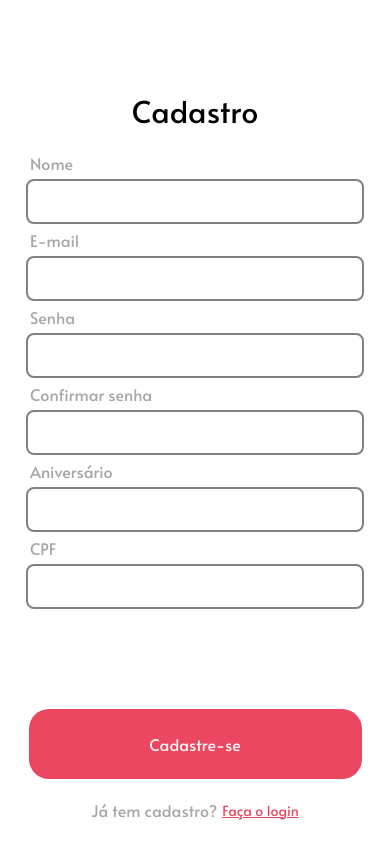
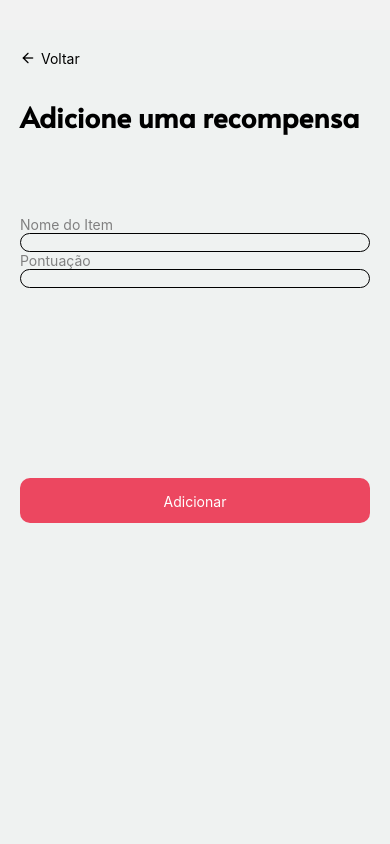
Before and after one commit to ThalisAntunesDaSilva/IndicaMais-app, a React Native app: screen /RewardAdd in a window 390 px wide. Built offline with nearby package versions, Linux system fonts and the light colour scheme.

Commit message:
feat: implementation reward screens and integration with backend

```diff
--- a/src/pages/Indication/index.js
+++ b/src/pages/Indication/index.js
@@ -7,7 +7,7 @@ import api from "../../services/api.js"
 
 export default function Indication() {
 
-const [name, setName] =useState("");
+const [name, setName] = useState("");
 const [email, setEmail] = useState("");
 const [phone, setPhone] = useState("");
 
--- a/src/pages/Register/index.js
+++ b/src/pages/Register/index.js
@@ -1,5 +1,7 @@
 import React, { useState } from "react";
-import { StatusBar } from "expo-status-bar";
+import {
+  StatusBar
+} from "expo-status-bar";
 import {
   FlatList,
   Text,
--- /dev/null
+++ b/src/pages/RewardAdd/index.js
@@ -0,0 +1,109 @@
+import React, {
+  useState
+} from 'react';
+import {
+  View,
+  Text,
+  TouchableOpacity,
+  StatusBar,
+  TextInput
+} from 'react-native';
+import {
+  Feather
+} from '@expo/vector-icons';
+import api from '../../services/api';
+import styles from './styles';
+
+export default function AddReward({ navigation }) {
+  const [name, setName] = useState('');
+  const [pontos, setPontos] = useState(0);
+
+  const onChangeNameHandler = (name) => {
+    setName(name);
+    console.log(name)
+  };
+
+  const onChangePontosHandler = (pontos) => {
+    setPontos(pontos);
+    console.log(pontos)
+  };
+
+  async function postRewards() {
+    const token = "eyJhbGciOiJIUzI1NiIsInR5cCI6IkpXVCJ9.eyJpZCI6IjY1MWJmYjlhYmViNjQwODk3NjE3YzQzYiIsImVtYWlsIjoiVGVzdFRva2VuVXNlckBnbWFpbC5jb20iLCJpYXQiOjE2OTg3OTQ5NzcsImV4cCI6MTY5ODg4MTM3N30.XjDXXmWR5enGYRjM-NvIZh-6BRagpqYUXHyHj4FoxRs";
+
+    const headers = {
+      'Authorization': `Bearer ${token}`
+    };
+
+    try {
+      const response = await api.post('recompensa', {
+        name: name,
+        pontos: pontos
+      }, {
+        headers: headers
+      });
+
+      console.log(response.data);
+    } catch (err) {
+      console.error(err);
+    }
+  }
+
+
+
+  const [itemName, setItemName] = useState('');
+  const [itemScore, setItemScore] = useState('');
+
+  const handleAddItem = () => {
+    // Lógica para adicionar o item
+    console.log('Nome do Item:', itemName);
+    console.log('Pontuação:', itemScore);
+  };
+
+  return (
+    <View style={styles.container}>
+      <StatusBar backgroundColor="white" barStyle="dark-content" />
+      <View style={styles.header}>
+        <TouchableOpacity
+          style={styles.backButton}
+          onPress={() => navigation.navigate('Rewards')}
+        >
+          <Feather name="arrow-left" size={16} color="black" />
+          <Text style={styles.backText}>Voltar</Text>
+        </TouchableOpacity>
+      </View>
+      <View style={styles.topContainer}>
+        <View style={styles.firstContainer}>
+          <Text style={styles.title}>Adicione uma recompensa</Text>
+        </View>
+      </View>
+      <View style={styles.form}>
+        <Text style={styles.label}>Nome do Item</Text>
+        <View style={styles.inputContainer}>
+          <TextInput
+            style={styles.input}
+            value={itemName}
+            onChangeText={onChangeNameHandler}
+          />
+        </View>
+        <Text style={styles.label}>Pontuação</Text>
+        <View style={styles.inputContainer}>
+          <TextInput
+            style={styles.input}
+            value={itemScore}
+            onChangeText={onChangePontosHandler}
+            keyboardType="numeric"
+          />
+        </View>
+        <View style={styles.addImage}>
+          <TouchableOpacity
+            style={styles.addImageButton}
+            onPress={() => postRewards()}
+          >
+            <Text style={styles.buttonText}>Adicionar</Text>
+          </TouchableOpacity>
+        </View>
+      </View>
+    </View>
+  );
+}
--- /dev/null
+++ b/src/pages/RewardAdd/styles.js
@@ -0,0 +1,115 @@
+import { StyleSheet } from 'react-native';
+
+const styles = StyleSheet.create({
+    container: {
+        flex: 1,
+        backgroundColor: '#EFF2F1',
+        marginTop: 30,
+        paddingLeft: 20,
+        paddingRight: 20,
+    },
+    header: {
+        paddingTop: 20,
+    },
+    backButton: {
+        flexDirection: 'row',
+        paddingBottom: 10,
+    },
+    backText: {
+        marginLeft: 5,
+        // fontFamily: 'Alata-Regular'
+    },
+    topContainer: {
+        flexDirection: 'row',
+        alignContent: 'space-between',
+        marginBottom: 40,
+      },
+      firstContainer: {
+        flex: 10,
+        justifyContent: 'flex-start',
+      },
+      inputContainer: {
+        borderWidth: 1,
+        borderRadius: 10,
+        color: 'gray',
+        paddingHorizontal: 10,
+      },
+      input: {
+        color: 'gray',
+      },
+      title: {
+        paddingTop: 20,
+        fontSize: 28,
+        fontWeight: 'bold',
+        fontFamily: 'Alata-Regular',
+      },
+      form: {
+        marginTop: 40,
+      },
+      label: {
+        alignItems: 'center',
+        justifyContent: 'center',
+        color: 'gray',
+      },
+      addButton: {
+        borderRadius: 50,
+        width: 40,
+        height: 40,
+        position: 'absolute',
+        backgroundColor: '#EC4760',
+        justifyContent: 'center',
+        alignItems: 'center',
+      },
+      listItem: {
+        width: '100%',
+        height: 60,
+        paddingVertical: 10,
+        paddingHorizontal: 10,
+        borderBottomWidth: 0.5,
+        borderBottomColor: '#ccc',
+        flexDirection: 'row',
+        justifyContent: 'space-between',
+        alignItems: 'center',
+        backgroundColor: '#fff',
+        borderRadius: 20,
+      },
+      itemText: {
+        fontWeight: 'bold',
+      },
+      addImageButton: {
+        marginTop: 40,
+        width: '100%',
+        height: 45,
+        paddingVertical: 15,
+        paddingHorizontal: 30,
+        backgroundColor: '#EC4760',
+        color: '#fff',
+        borderRadius: 10,
+      },
+      editButton: {
+        width: 75,
+        height: 40,
+        borderRadius: 20,
+        justifyContent: 'center',
+        alignItems: 'center',
+        backgroundColor: '#EC4760',
+        marginRight: -100,
+      },
+      deleteButton: {
+        width: 75,
+        height: 40,
+        borderRadius: 20,
+        justifyContent: 'center',
+        alignItems: 'center',
+        backgroundColor: '#EC4760',
+      },
+      buttonText: {
+        color: 'white',
+        alignSelf: 'center',
+      },
+      addImage: {
+        marginTop: 150,
+      }
+});
+
+export default styles;
--- a/src/pages/Rewards/AddReward.js
+++ /dev/null
@@ -1,62 +0,0 @@
-import React, { useState } from 'react';
-import { View, Text, TouchableOpacity, StatusBar, TextInput } from 'react-native';
-import { Feather } from '@expo/vector-icons';
-import rewardStyles from './styles';
-
-export default function AddReward({ navigation }) {
-  const [itemName, setItemName] = useState('');
-  const [itemScore, setItemScore] = useState('');
-
-  const handleAddItem = () => {
-    // Lógica para adicionar o item
-    console.log('Nome do Item:', itemName);
-    console.log('Pontuação:', itemScore);
-  };
-
-  return (
-    <View style={styles.container}>
-      <StatusBar backgroundColor="white" barStyle="dark-content" />
-      <View style={styles.header}>
-        <TouchableOpacity
-          style={styles.backButton}
-          onPress={() => navigation.navigate('Rewards')}
-        >
-          <Feather name="arrow-left" size={16} color="black" />
-          <Text style={styles.backText}>Voltar</Text>
-        </TouchableOpacity>
-      </View>
-      <View style={styles.topContainer}>
-        <View style={styles.firstContainer}>
-          <Text style={styles.title}>Adicione uma recompensa</Text>
-        </View>
-      </View>
-      <View style={styles.form}>
-        <Text style={styles.label}>Nome do Item</Text>
-        <View style={styles.inputContainer}>
-          <TextInput
-            placeholder="Digite o nome do item"
-            style={styles.input}
-            value={itemName}
-            onChangeText={(text) => setItemName(text)}
-          />
-        </View>
-        <Text style={styles.label}>Pontuação</Text>
-        <View style={styles.inputContainer}>
-          <TextInput
-            placeholder="Digite a pontuação"
-            style={styles.input}
-            value={itemScore}
-            onChangeText={(text) => setItemScore(text)}
-            keyboardType="numeric"
-          />
-        </View>
-        <TouchableOpacity
-          style={styles.addImageButton}
-          onPress={handleAddItem}
-        >
-          <Text style={styles.addImageButton}>Adicionar uma imagem</Text>
-        </TouchableOpacity>
-      </View>
-    </View>
-  );
-}
--- a/src/pages/Rewards/index.js
+++ b/src/pages/Rewards/index.js
@@ -5,11 +5,25 @@ import Ionicons from 'react-native-vector-icons/Ionicons';
 import styles from './styles';
 
 export default function Rewards({ navigation }) {
+
   const [data, setData] = useState([
     { id: '1', text: 'Item 1' },
     { id: '2', text: 'Item 2' },
     // Adicione mais itens conforme necessário
   ]);
+
+  const addImageToRewards = (imageUri) => {
+    // Crie um novo item com uma ID única (você pode usar algum método de geração de ID único)
+    const newItem = {
+      id: generateUniqueID(), // Implemente a lógica para gerar um ID único
+      text: 'Nova Recompensa', // Nome padrão da recompensa
+      image: imageUri, // Adicione a imagem à recompensa
+    };
+
+    // Atualize o estado de dados para incluir o novo item
+    setData((prevData) => [...prevData, newItem]);
+  };
+
 
   const handleEditPress = (itemId) => {
     // Implemente a lógica para editar o item com o ID especificado
@@ -28,13 +42,12 @@ export default function Rewards({ navigation }) {
       <Text>{item.text}</Text>
       <TouchableOpacity onPress={() => handleEditPress(item.id)}>
         <View style={styles.editButton}>
-          <FeatherIcon name="edit" size={16} color="#fff" />
-          <Text style={styles.buttonText}>Editar</Text>
+          <Ionicons name="create" size={24} color="black" />
         </View>
       </TouchableOpacity>
       <TouchableOpacity onPress={() => handleDeletePress(item.id)}>
         <View style={styles.deleteButton}>
-          <Text style={styles.buttonText}>Apagar</Text>
+          <Ionicons name="trash" size={24} color="black" />
         </View>
       </TouchableOpacity>
     </View>
@@ -61,7 +74,7 @@ export default function Rewards({ navigation }) {
           <TouchableOpacity
             style={styles.addButton}
             onPress={() => {
-              navigation.navigate("AddReward");
+              navigation.navigate("RewardAdd");
             }}
           >
             <Ionicons name="add" size={28} color="#fff" />
--- a/src/pages/Rewards/styles.js
+++ b/src/pages/Rewards/styles.js
@@ -25,8 +25,7 @@ const styles = StyleSheet.create({
     marginBottom: 40,
   },
   firstContainer: {
-    flex: 10,
-    justifyContent: 'flex-start',
+    flex: 50,
   },
   secondContainer: {
     flex: 1,
@@ -63,7 +62,7 @@ const styles = StyleSheet.create({
     justifyContent: 'space-between',
     alignItems: 'center',
     backgroundColor: '#fff',
-    borderRadius: 20,
+    borderRadius: 10,
   },
   itemText: {
     fontWeight: 'bold',
@@ -79,21 +78,22 @@ const styles = StyleSheet.create({
     borderRadius: 10,
   },
   editButton: {
-    width: 75,
+    width: 60,
     height: 40,
-    borderRadius: 20,
+    borderRadius: 10,
     justifyContent: 'center',
     alignItems: 'center',
     backgroundColor: '#EC4760',
     marginRight: -100,
   },
   deleteButton: {
-    width: 75,
+    width: 60,
     height: 40,
-    borderRadius: 20,
+    borderRadius: 10,
     justifyContent: 'center',
     alignItems: 'center',
     backgroundColor: '#EC4760',
+    marginRight: 5,
   },
   buttonText: {
     color: 'white',
--- a/src/routes.js
+++ b/src/routes.js
@@ -8,7 +8,7 @@ import Register from "./pages/Register";
 import Indication from "./pages/Indication";
 import Indications from "./pages/Indications/index";
 import Rewards from "./pages/Rewards";
-import AddReward from "./pages/Rewards/AddReward";
+import RewardAdd from "./pages/RewardAdd";
 
 export default function Routes() {
     return (
@@ -20,7 +20,7 @@ export default function Routes() {
         <Stack.Screen name="LoginScreen" component={LoginScreen} />
         <Stack.Screen name="Indications" component={Indications} />
         <Stack.Screen name="Rewards" component={Rewards} />
-        <Stack.Screen name="AddReward" component={AddReward} />
+        <Stack.Screen name="RewardAdd" component={RewardAdd} />
       </Stack.Navigator>
     </NavigationContainer>
   );
```
Also changed, not shown: 1 other file (tests, documents, lock files or other folders).
